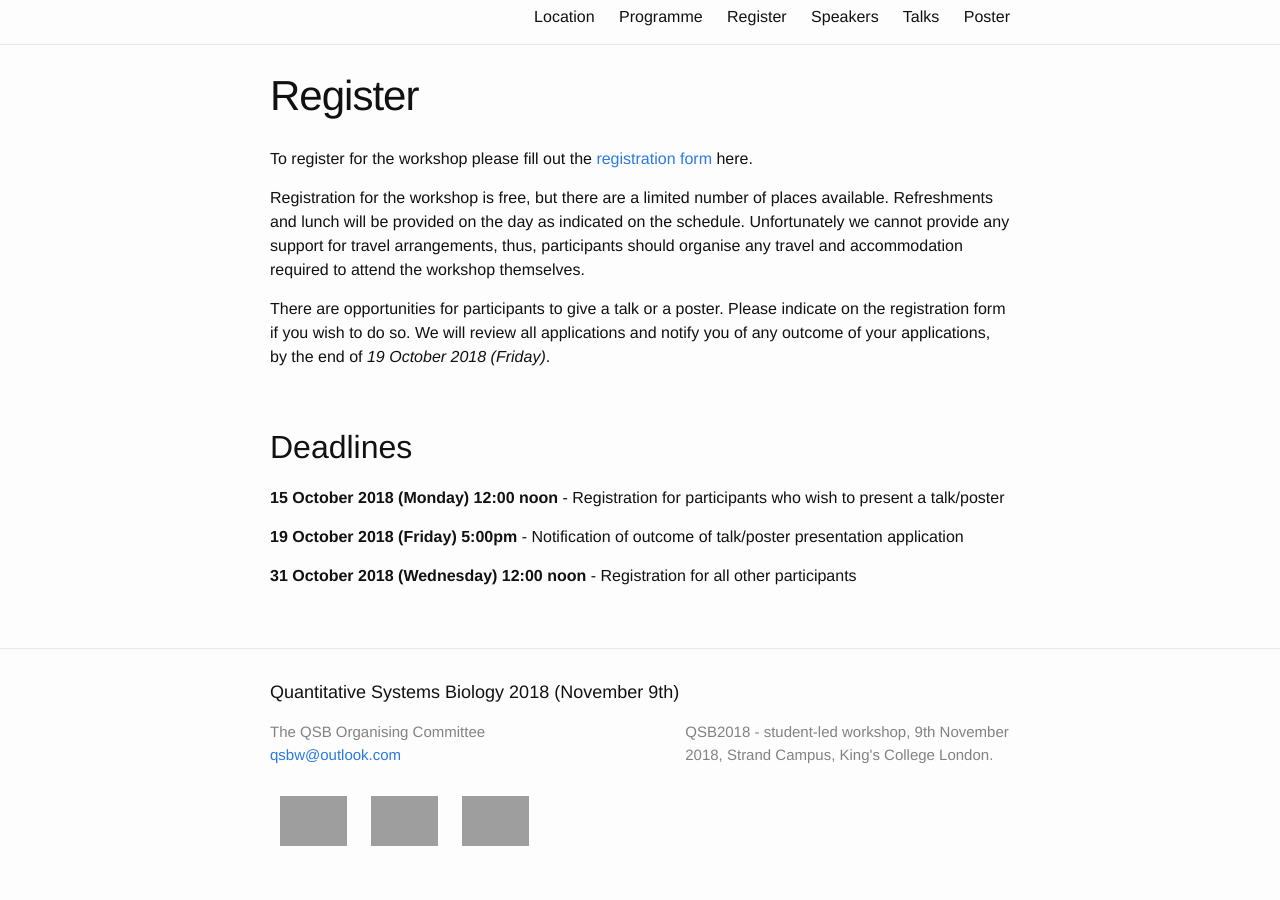
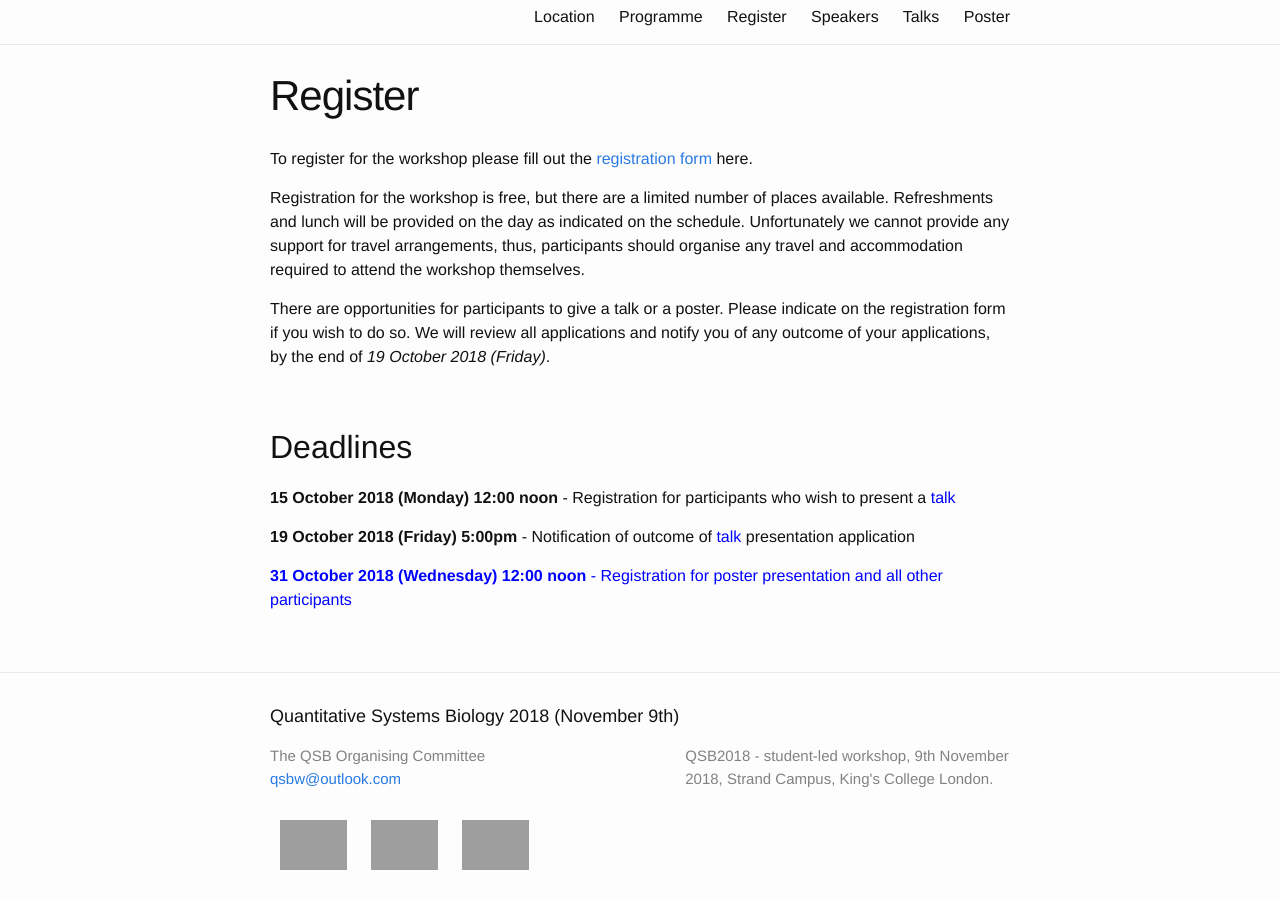
Before and after one commit to qsbworkshop/qsb2019, a Jekyll site: the page built from docs/register.md, in a window 1280 px wide and 900 px high, scrolled down 624 px. Built offline with Jekyll 4.4.1, drawn with Linux system fonts in a browser that asks for light colours; before the commit the page ends 1500 px from its top, so only the background shows below that.

Commit message:
Update register.md

```diff
--- a/docs/register.md
+++ b/docs/register.md
@@ -12,6 +12,6 @@ permalink: /register/
  <br>
 
  <h2>Deadlines</h2>
- <p><b>15 October 2018 (Monday) 12:00 noon</b> - Registration for participants who wish to present a talk/poster</p>
- <p><b>19 October 2018 (Friday) 5:00pm</b> - Notification of outcome of talk/poster presentation application</p>
- <p><b>31 October 2018 (Wednesday) 12:00 noon</b> - Registration for all other participants</p>
+ <p><b>15 October 2018 (Monday) 12:00 noon</b> - Registration for participants who wish to present a <span style="color:blue">talk</span></p>
+ <p><b>19 October 2018 (Friday) 5:00pm</b> - Notification of outcome of <span style="color:blue">talk</span> presentation application</p>
+ <p><span style="color:blue"><b>31 October 2018 (Wednesday) 12:00 noon</b> - Registration for poster presentation and all other participants</span></p>
```
